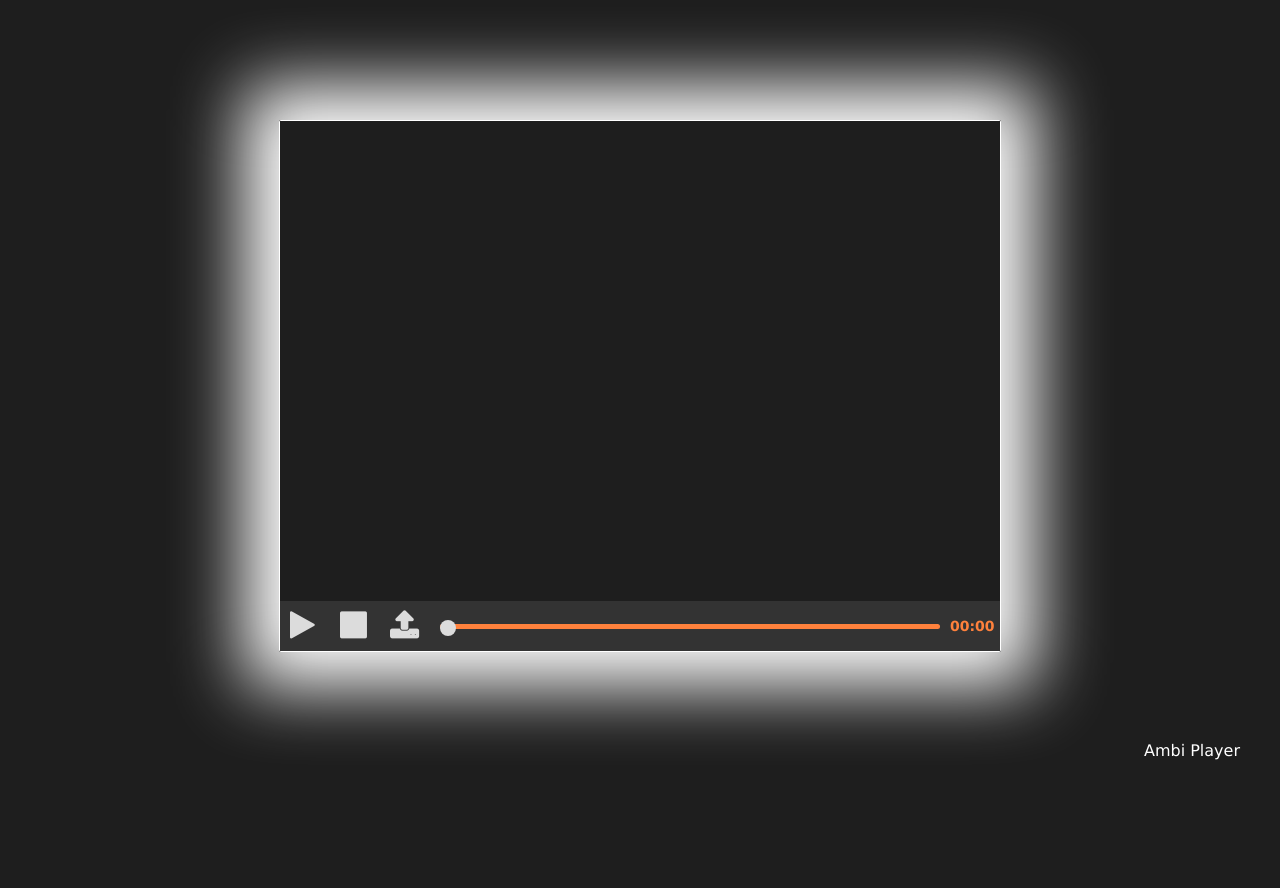
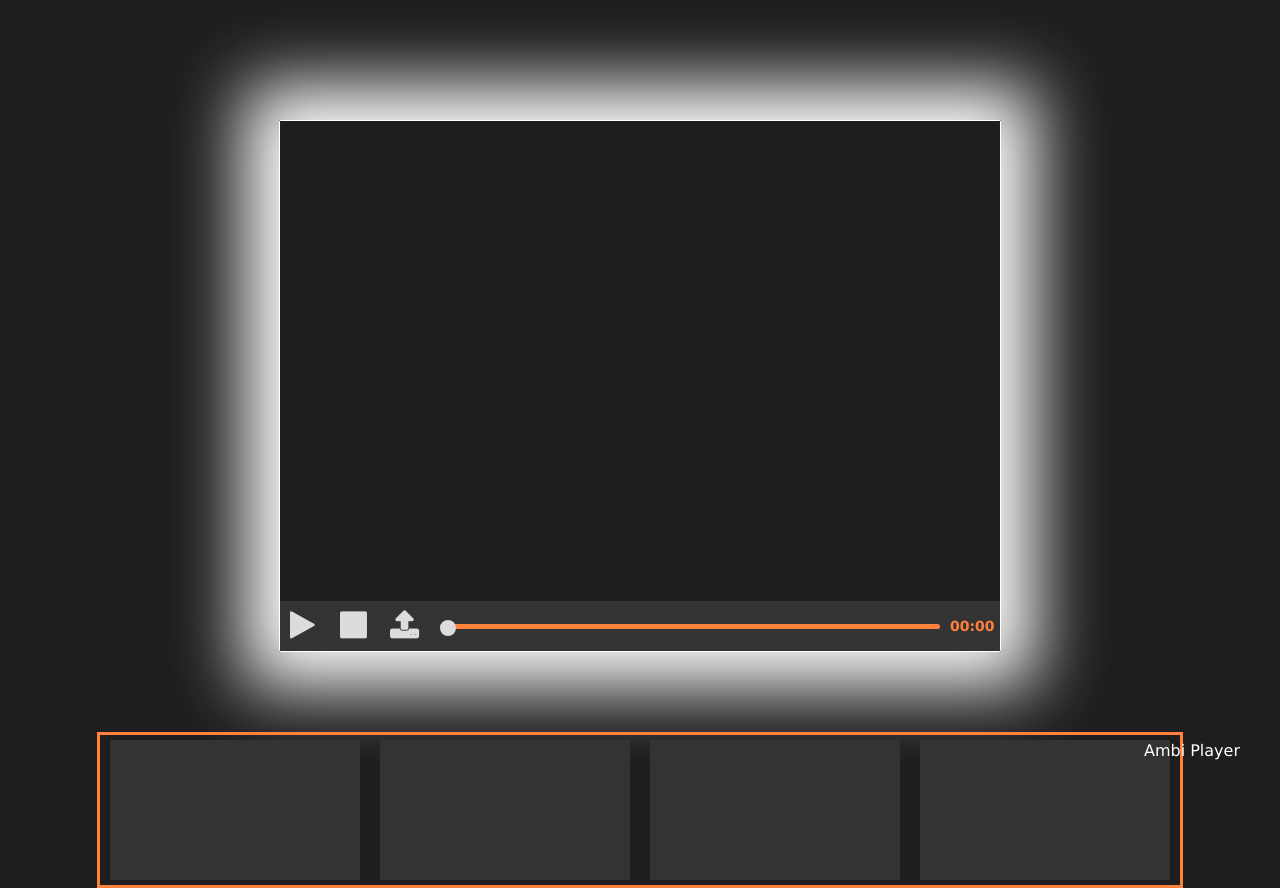
Before and after one commit to Multimedia-Engineering-Regensburg-Demos/MME-AmbiPlayer-Drag-n-Drop, a website with bundled scripts: page app/index.html in a window 1280 px wide. Before the commit the page ends 800 px from the top, so only its background shows below. Built offline with nearby package versions, Linux system fonts and the light colour scheme.

Commit message:
Add file menu

```diff
--- a/app/index.html
+++ b/app/index.html
@@ -24,6 +24,12 @@
         </div>
         <div id="label">Ambi Player</div>
 
+        <div id="file-menu">
+            <div class="drop-box" draggable="true"></div>
+            <div class="drop-box" draggable="true"></div>
+            <div class="drop-box" draggable="true"></div>
+            <div class="drop-box" draggable="true"></div>
+        </div>
 </body>
 
 <script type="module" src="resources/js/index.js"></script>
--- a/app/resources/css/style.css
+++ b/app/resources/css/style.css
@@ -221,3 +221,20 @@ video {
     line-height: 40px;
     color: rgb(255, 129, 60);
 }
+
+#file-menu {
+    width: 1080px;
+    height: 150px;
+    margin: 10vh auto;
+    padding: 0;
+    border: solid 3px rgb(255, 129, 60);
+}
+
+.drop-box {
+    display: block;
+    float:left;
+    margin: 5px 10px 5px 10px;
+    width: 250px;
+    height: 140px;
+    background-color: rgb(51, 51, 51);
+}
```
